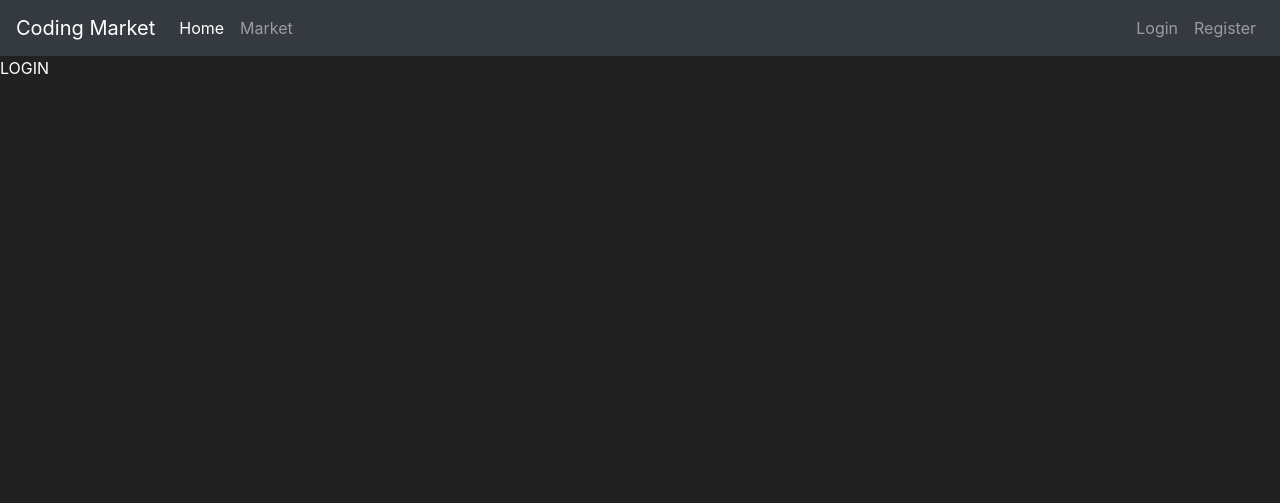
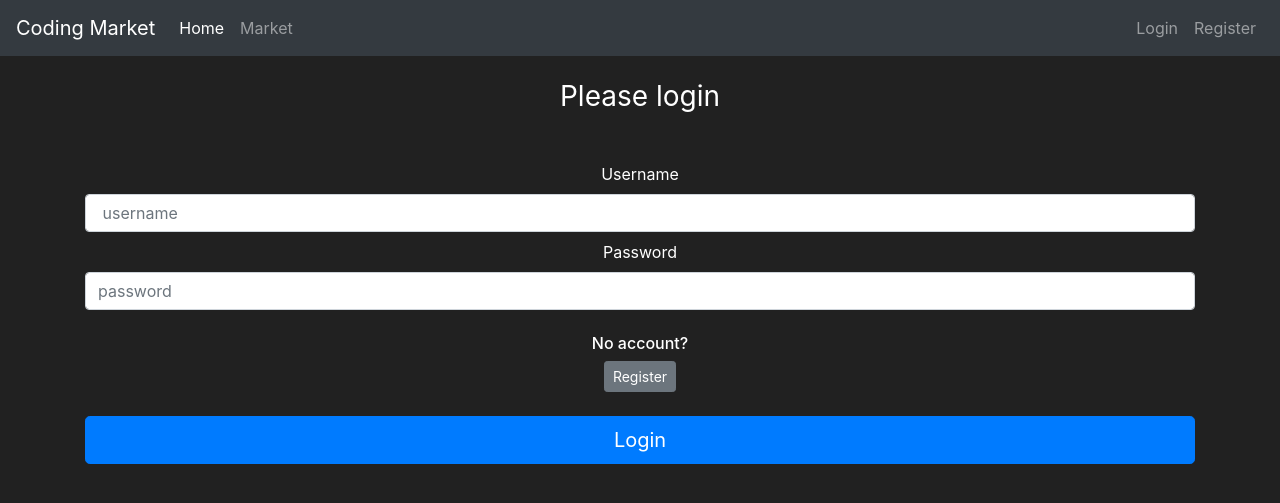
Before and after one commit to jjaramillom/flask-introduction, a Flask app: page /login in a window 1280 px wide. Shown: the top 503 px of the page. Run offline with Flask 2, Linux system fonts and the light colour scheme; some libraries are stand-ins or nearby versions.

Commit message:
add login form

```diff
--- a/market/__init__.py
+++ b/market/__init__.py
@@ -1,5 +1,6 @@
 from flask import Flask
 from flask_sqlalchemy import SQLAlchemy
+from flask_bcrypt import Bcrypt
 
 db = SQLAlchemy()
 
@@ -11,4 +12,6 @@ db.init_app(app)
 # https://flask-sqlalchemy.palletsprojects.com/en/2.x/contexts/
 app.app_context().push()
 
+bcrypt = Bcrypt()
+
 from market import routes
--- /dev/null
+++ b/market/forms/Login.py
@@ -0,0 +1,10 @@
+from flask_wtf import FlaskForm
+from wtforms import StringField, PasswordField, SubmitField
+from wtforms.validators import Length, DataRequired, ValidationError
+from market.models.User import User
+
+
+class Login(FlaskForm):
+    username = StringField(label='Username', validators=[DataRequired()])
+    password = PasswordField(label='Password', validators=[DataRequired()])
+    submit = SubmitField(label='Login')
--- a/market/routes.py
+++ b/market/routes.py
@@ -3,6 +3,7 @@ from market import app, db
 from market.models.Item import Item
 from market.models.User import User
 from market.forms.Register import Register
+from market.forms.Login import Login
 
 
 @app.route('/')
@@ -18,9 +19,11 @@ def market_page():
     return render_template('market.html', items=items)
 
 
-@app.route('/login')
+@app.route('/login', methods=['GET', 'POST'])
 def login_page():
-    return render_template('login.html')
+    form = Login()
+
+    return render_template('login.html', form=form)
 
 
 @app.route('/register', methods=['GET', 'POST'])
--- a/market/templates/login.html
+++ b/market/templates/login.html
@@ -1,3 +1,24 @@
 {% extends 'layout.html' %} {% block title %}Login{% endblock %} {% block content %}
-LOGIN
+    <body class="text-center">
+    <div class="container">
+        <form method="POST" class="form-signin" style="color:white">
+            {{ form.hidden_tag() }}
+            <h1 class="h3 mb-3 mt-4 font-weight-normal">
+                Please login
+            </h1>
+            <br/>
+            {{ form.username.label(class='mt-2') }}
+            {{ form.username(class='form-control', placeholder=' username') }}
+            {{ form.password.label(class='mt-2') }}
+            {{ form.password(class='form-control', placeholder='password') }}
+            <br/>
+
+            <div class="checkbox mb-3">
+                <h6>No account?</h6>
+                <a class="btn btn-sm btn-secondary" href="{{ url_for('register_page') }}">Register</a>
+            </div>
+            {{ form.submit(class='mt-4 btn btn-lg btn-block btn-primary') }}
+        </form>
+    </div>
+    </body>
 {% endblock %}
--- a/market/templates/register.html
+++ b/market/templates/register.html
@@ -16,6 +16,12 @@
             {{ form.password(class='form-control', placeholder='password') }}
             {{ form.password_confirmation.label(class='mt-2') }}
             {{ form.password_confirmation(class='form-control', placeholder='confirm password') }}
+
+            <div class="checkbox mt-2 mb-3">
+                <h6>Already have an account?</h6>
+                <a class="btn btn-sm btn-secondary" href="{{ url_for('login_page') }}">Log in</a>
+            </div>
+
             {{ form.submit(class='mt-4 btn btn-lg btn-block btn-primary') }}
         </form>
     </div>
--- a/requirements.txt
+++ b/requirements.txt
@@ -1,10 +1,13 @@
 astroid==2.5.1
 autopep8==1.5.5
+bcrypt==3.2.0
+cffi==1.14.5
 click==7.1.2
 colorama==0.4.4
 dnspython==2.1.0
 email-validator==1.1.2
 Flask==1.1.2
+Flask-Bcrypt==0.7.1
 Flask-SQLAlchemy==2.4.4
 Flask-WTF==0.14.3
 idna==3.1
@@ -15,8 +18,10 @@ lazy-object-proxy==1.5.2
 MarkupSafe==1.1.1
 mccabe==0.6.1
 pycodestyle==2.6.0
+pycparser==2.20
 pylint==2.7.2
 python-dotenv==0.15.0
+six==1.15.0
 SQLAlchemy==1.3.23
 toml==0.10.2
 typed-ast==1.4.2
```
Also changed, not shown: data_creation_script.py (+14 -1 lines), market/models/User.py (+10 -1 lines), market/market.db.
